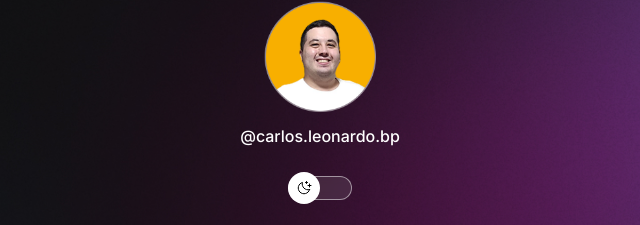
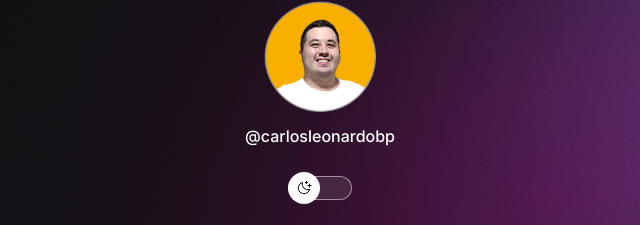
Before and after one commit to carlos-leonardo-bp/DevLinks, a plain HTML site: page index.html in a window 1280 px wide. Shown: the part 79-304 px from the top of the page, 320-960 px from the left. Drawn offline with nearby package versions, Linux system fonts and the light colour scheme.

Commit message:
adjust at

```diff
--- a/index.html
+++ b/index.html
@@ -15,7 +15,7 @@
   <div id="container">
     <div id="profile">
       <img src="assets/avatar.png" alt="Foto de Carlos Leonardo sorrindo, usando camisa branca e fundo amarelo." />
-      <p>@carlos.leonardo.bp</p>
+      <p>@carlosleonardobp</p>
     </div>
 
     <div id="switch" onclick="toggleMode()">
```
